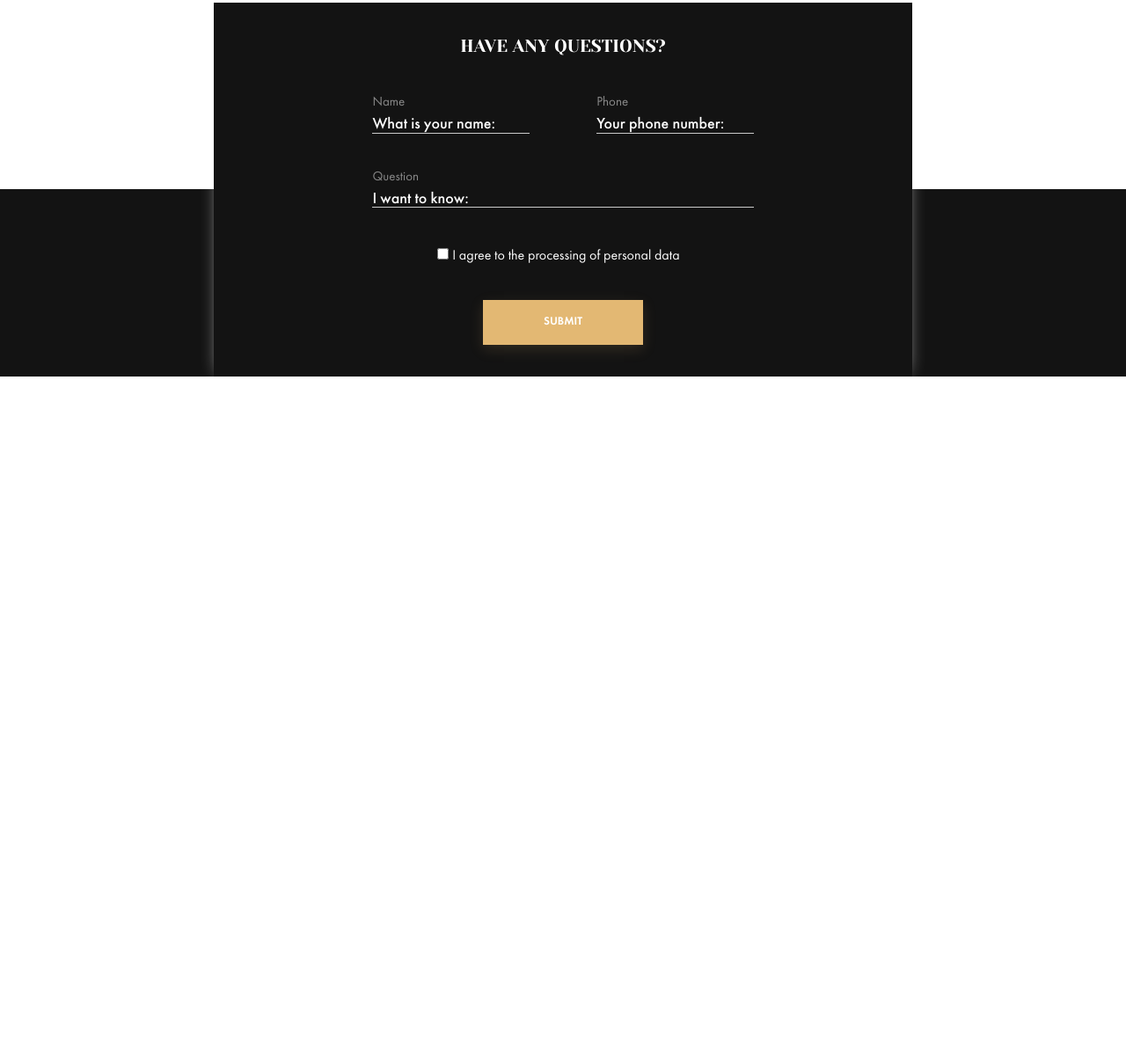
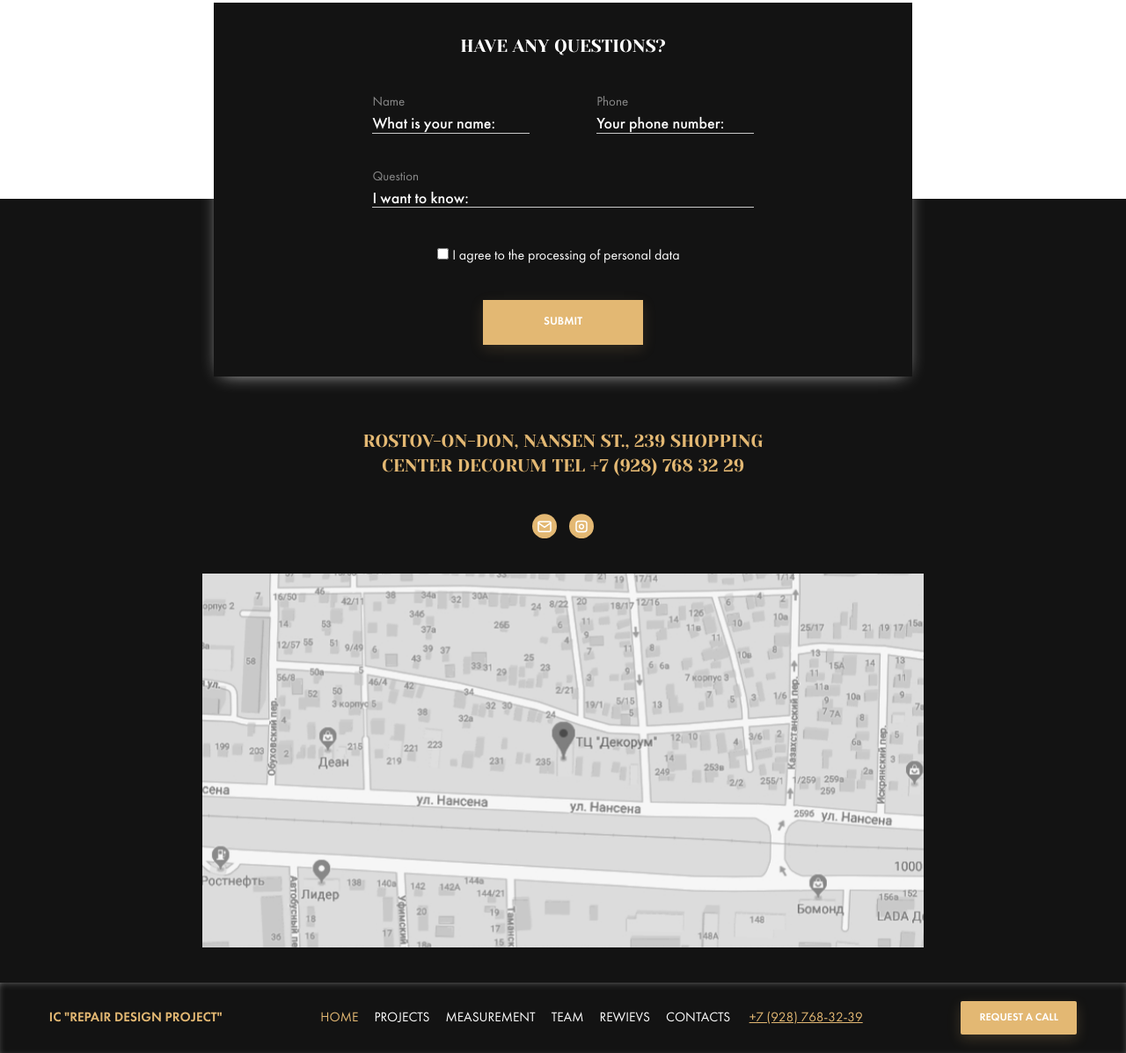
Before and after one commit to dezo103/repair-design-project, a plain HTML site: page index.html in a window 1280 px wide. Shown: the part 8892-10089 px from the top of the page at 88% size. Before the commit the page ends 9320 px from the top, so only its background shows below. Drawn offline with Linux system fonts and the light colour scheme.

Commit message:
feat: add map and footer

```diff
--- a/index.html
+++ b/index.html
@@ -558,6 +558,38 @@ THE REPAIR PROCESS WAS TURNED OUT IN TERMS, FASTER THAN ANTICIPATED. TEAM MOBILE
                 </form>
             </div>
         </section>
+        <!-- contact_map -->
+        <section class="contact_map">
+            <div class="contact_map--text_and_icons">
+                <p class="contact_map--contacts">Rostov-on-Don, Nansen St., 239 Shopping Center
+                    Decorum Tel +7 (928) 768 32 29</p>
+                <div class="social">
+                    <div class="social--logo social--logo-mail"></div>
+                    <div class="social--logo social--logo-instagram"></div>
+                </div>
+            </div>
+            <div class="map"></div>
+        </section>
+        <!-- footer -->
+        <footer class="footer" id="footer">
+            <div class="logo">
+                <p class="logo--text">IC "Repair Design Project"</p>
+            </div>
+            <nav class="nav">
+                <ul>
+                    <li class="nav--item nav--item-selected"><a href="#">Home</a></li>
+                    <li class="nav--item"><a href="#">Projects</a></li>
+                    <li class="nav--item"><a href="#">Measurement</a></li>
+                    <li class="nav--item"><a href="#">Team</a></li>
+                    <li class="nav--item"><a href="#">Rewievs</a></li>
+                    <li class="nav--item"><a href="#">Contacts</a></li>
+                </ul>
+            </nav>
+            <div class="tel">
+                <a href="tel:+79287683239">+7 (928) 768-32-39</a>
+            </div>
+            <button class="button_request">Request a call</button>
+        </footer>
     </div>
 
 </body>
--- a/style.scss
+++ b/style.scss
@@ -29,7 +29,6 @@ html {
 .wrapper {
     display: block;
     max-width: 1440px;
-    // background-color: aqua;
     margin: 0 auto;
 }
 
@@ -37,7 +36,8 @@ a {
     text-decoration: none;
 }
 
-.header {
+.header,
+.footer {
     display: flex;
     justify-content: space-around;
     background: $black;
@@ -76,7 +76,6 @@ a {
         text-transform: uppercase;
         line-height: 16px;
         font-family: $demic;
-        // border: 1px solid red;
     }
 }
 
@@ -84,7 +83,6 @@ a {
     ul {
         display: flex;
         width: 120%;
-        // border: 1px solid red;
         padding: 0;
         margin: 0;
          li{
@@ -172,13 +170,6 @@ a {
             color: $white;
         }
     }
-
-    // &_line {
-    //     display: inline;
-    //     width: 10px;
-    //     border: 1px solid $gold;
-    // }
-
 
 }
 
@@ -330,7 +321,6 @@ a {
 .nav_project {
     color: $gold;
     text-align: right;
-    // height: 100px;
     padding-top: 7%;
     padding-bottom: 3%;
     @media screen and (max-width: $tab){
@@ -368,7 +358,6 @@ a {
 .complete {
     display: flex;
     flex-wrap: wrap;
-    // background: green;
 }
 
 .complete_projects {
@@ -387,7 +376,6 @@ a {
     h2 {
         font-size: 27px;
         line-height: 37px;
-        // letter-spacing: -0.07em;
         text-transform: uppercase;
         color: $gold;
         font-family: $yes;
@@ -426,7 +414,6 @@ a {
 .complete_slider {
     display: flex;
     width: 58.8%;
-    // background: $black;
     height: 482px;
     overflow: hidden;
     position: relative;
@@ -580,7 +567,6 @@ a {
 
 .online {
     width: 56.75%;
-    // border: 1px solid red;
     margin: 0 auto;
     text-align: center;
     padding-top: 6%;
@@ -814,7 +800,6 @@ a {
 
     &--about {
         width:72%;
-        // height: 30px;
         background-color: $white;
         box-shadow: 10px 10px 20px rgba(0, 0, 0, 0.03);
         margin: 0 auto;
@@ -933,7 +918,6 @@ a {
 }
 
 .form_repair {
-    // background: green;
     width: 34.8%;
     height: 644px;
     @media screen and (max-width: $tab){
@@ -1006,7 +990,6 @@ a {
         display: block;
         font-size: 13px;
         line-height: 18px;
-        // text-align: center;
         text-transform: uppercase;
         color: $white;
         font-family: $demic;
@@ -1080,7 +1063,6 @@ a {
 .fant_text {
     width: 40.2%;
     height: 100%;
-    // background: rgba(227, 184, 115, 0.2);
 
     h2 {
         font-size: 27px;
@@ -1250,7 +1232,6 @@ a {
 .right_col {
     width: 47.2%;
     height: 100%;
-    // background: rgba(198, 93, 30, 0.8);
     @media screen and (max-width: $tab){
         display: none;
     }
@@ -1263,7 +1244,6 @@ a {
     text-align: center;
     width: 100%;
     background-image: linear-gradient(to top, $black, $black 54%, $white 54%);
-    // height: 736px;
 
     @media screen and (max-width: $tab){
         background-image: linear-gradient(to top, $black, $black 74%, $white 74%);
@@ -1313,7 +1293,6 @@ a {
         }
     }
 
-
 }
 
 .design_card_wr {
@@ -1332,7 +1311,7 @@ a {
     margin-bottom: 92px;
     @media screen and (max-width: $tab){
         width: 30.5%;
-        margin-top: 10px; //можно будет убрать
+        margin-top: 10px;
     }
     @media screen and (max-width: $mob){
         min-width: 334px;
@@ -1342,7 +1321,6 @@ a {
 
 .design_example--about {
     width:72%;
-    // height: 30px;
     background-color: $white;
     box-shadow: 10px 10px 20px rgba(0, 0, 0, 0.03);
     margin: 0 auto;
@@ -1428,7 +1406,6 @@ a {
 .steps_about {
     width: 32%;
     height: 100%;
-    // background: green;
     padding-left: 7%;
 
     .union {
@@ -1490,7 +1467,6 @@ a {
 
 .steps_nav--navgrid {
     width: 68%;
-    // height: 100%;
     padding-top: 65px;
     background: $black;
 }
@@ -1499,11 +1475,9 @@ a {
     display: grid;
     grid-template-rows: 1fr 1fr;
     grid-template-columns: 1fr 1fr 1fr;
-    // border: 1px solid red;
 }
 
 .steps_nav--step {
-    // border: 1px solid gold;
     color: $white;
     opacity: 0.3;
 
@@ -1531,11 +1505,9 @@ a {
 }
 
 .steps_img {
-    // border: 1px solid blue;
     background: url('./assets/images/steps.jpg') no-repeat;
     min-height: 376px;
 }
-
 
 
 /*team*/
@@ -1633,7 +1605,6 @@ a {
 
         &-second {
             background: url('./assets/images/member_second.jpg') no-repeat;
-            // margin: 0 7%;
         }
 
         &-third {
@@ -1742,7 +1713,6 @@ a {
             display: flex;
             flex-wrap: wrap;
             justify-content: space-around;
-            // border: 1px solid green;
         }
 
         &--person {
@@ -1782,7 +1752,6 @@ a {
             font-family: $book;
             font-size: 15px;
             line-height: 180%;
-            /* or 27px */
             color: #959595;
             text-transform: lowercase;
         }
@@ -1821,6 +1790,7 @@ a {
 
     .question_wrap {
         background-image: linear-gradient(to top, $black, $black 50%, $white 50%);
+        padding-bottom: 20px;
     }
 
     .question {
@@ -1845,7 +1815,6 @@ a {
             display: block;
             font-size: 13px;
             line-height: 18px;
-            // text-align: center;
             text-transform: uppercase;
             color: $white;
             font-family: $demic;
@@ -1887,13 +1856,6 @@ a {
             @media screen and (max-width: $tab){
                 margin: 25px 0 25px 10%;
             }
-            // display: block;
-            // width: 20px;
-            // margin-top: 0.5%;
-            // margin-right: 1%;
-            // @media screen and (max-width: $mob){
-            //  margin-top: 1.8%;
-            //  }
          }
 
         &_form--text {
@@ -1921,7 +1883,6 @@ a {
                 color: rgba(255, 255, 255, 0.5);
                 font-family: $book;
                 text-align: left;
-                // padding-left: 9.5%;
                 margin-top: 40px;
                 }
 
@@ -1964,3 +1925,91 @@ a {
 
         }
     }
+
+    /*contact_map*/
+
+    .contact_map {
+        display: flex;
+        flex-direction: column;
+        background-color: $black;
+        padding: 40px 0;
+        @media screen and (max-width: $mob){
+            padding: 0;
+        }
+
+
+        &--text_and_icons {
+            @media screen and (max-width: $mob){
+                order: 1;
+            }
+        }
+
+        &--contacts {
+            width: 20%;
+            width: 40%;
+            margin: 0 auto;
+            font-family: $yes;
+            font-size: 20px;
+            line-height: 28px;
+            text-align: center;
+            text-transform: uppercase;
+            color: $gold;
+            @media screen and (max-width: $tab){
+                width: 49%;
+            }
+            @media screen and (max-width: $mob){
+                margin-top: 40px;
+                width: 83%;
+                font-size: 18px;
+                line-height: 138.6%;
+            }
+
+        }
+    }
+
+    .social {
+        display: flex;
+        justify-content: center;
+
+
+        &--logo {
+            width: 28px;
+            height: 28px;
+            margin: 40px 7px;
+            cursor: pointer;
+            border: 2px transparent;
+
+            &-mail {
+                background: url("./assets/images/contact_mail.svg");
+            }
+
+
+            &-instagram {
+                background: url("./assets/images/contact_instagram.svg");
+            }
+        }
+    }
+
+    .map {
+        width: 64%;
+        height: 425px;
+        margin: 0 auto;
+        background: url("./assets/images/map.jpg") center center no-repeat;
+        @media screen and (max-width: $tab){
+            width: 90%;
+            height: 300px;
+        }
+        @media screen and (max-width: $mob){
+            height: 250px;
+            order: 0;
+        }
+    }
+
+     /*footer*/
+
+     .footer {
+        box-shadow: inset 0px 2px 12px -7px rgba(255,255,255,1);
+        @media screen and (max-width: $mob){
+           display: none;
+        }
+     }
```
Also changed, not shown: assets/images/contact_instagram.svg (added), assets/images/contact_mail.svg (added), assets/images/map.jpg (added), style.css, 1 other file.
